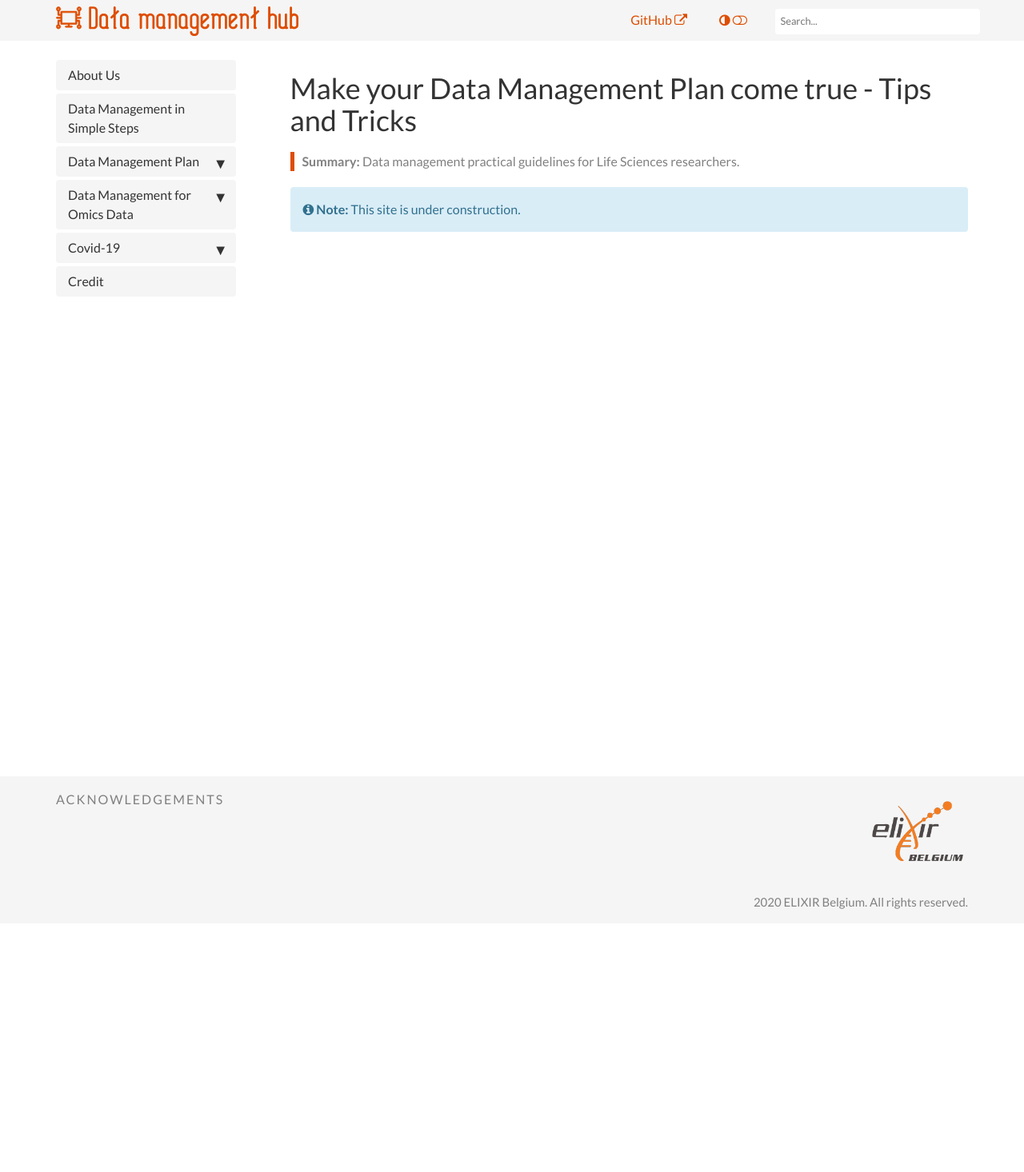
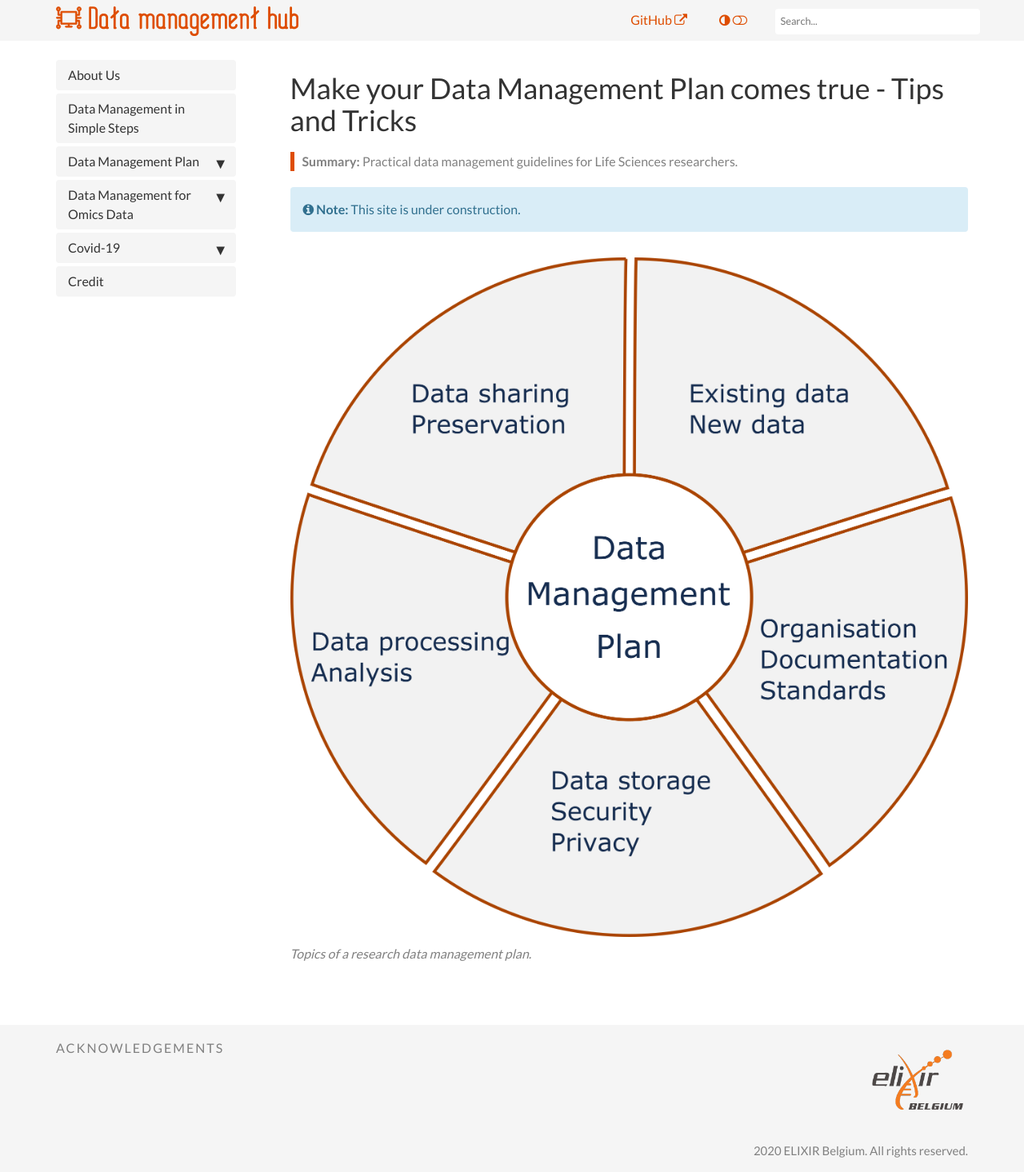
Before and after one commit to ELIXIR-Belgium/rdm-guide, a Jekyll site: the page built from index.md, in a window 1280 px wide. Shown: the whole page at 80% size. Built offline with Jekyll 4.4.1, drawn with Linux system fonts in a browser that asks for light colours; before the commit the page ends 1155 px from its top, so only the background shows below that.

Commit message:
Typo and image
Typo corrected and image added.

```diff
--- a/index.md
+++ b/index.md
@@ -1,6 +1,8 @@
 ---
-title: "Make your Data Management Plan come true - Tips and Tricks"
-summary: Data management practical guidelines for Life Sciences researchers.
+title: "Make your Data Management Plan comes true - Tips and Tricks"
+summary: Practical data management guidelines for Life Sciences researchers.
 ---
 
 {% include note.html content="This site is under construction." %}
+
+{% include image.html file="landing_page_orange_v01.png" caption="Topics of a research data management plan." %}
```
